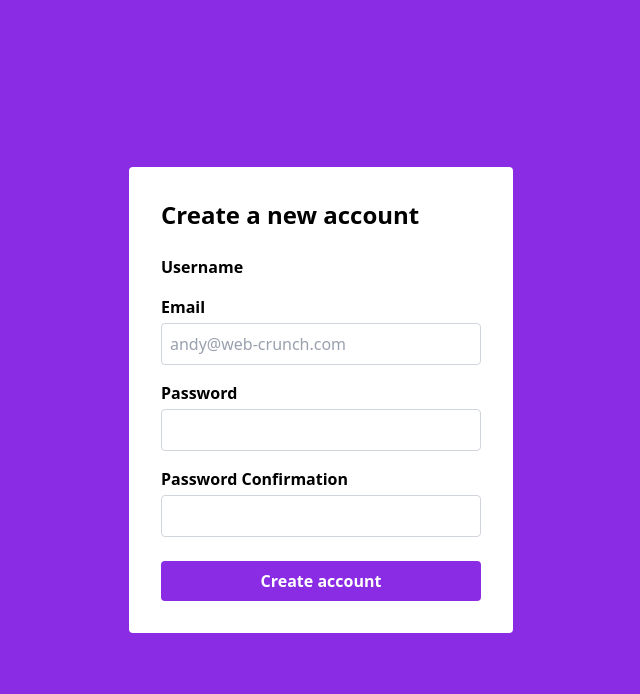
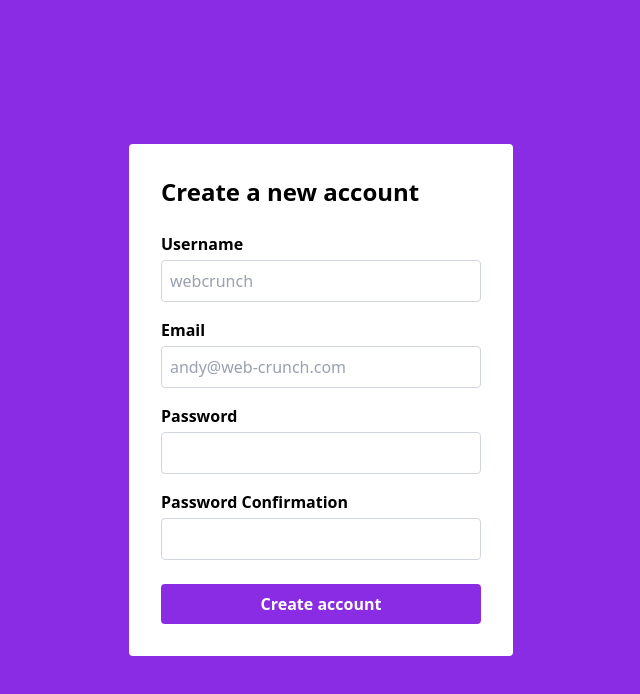
Before and after one commit to duongvnf8/FullStack_HomeWork, a plain HTML site: page Day23/Bai1.html in a window 1280 px wide. Shown: the whole page, without its empty margins (319-959 px from the left). Drawn offline with nearby package versions, Linux system fonts and the light colour scheme.

Commit message:
Fix Day23

```diff
--- a/Day23/Bai1.html
+++ b/Day23/Bai1.html
@@ -19,7 +19,12 @@
           <label for="username" class="block font-semibold mb-1"
             >Username</label
           >
-          <div class="relative"></div>
+          <input
+            id="username"
+            type="text"
+            placeholder="webcrunch"
+            class="w-full border border-gray-300 rounded-sm p-2 focus:outline-none focus:ring-1 focus:ring-gray-200 placeholder:text-gray-400 placeholder:font-normal"
+          />
           <p class="error-text text-red-500 text-sm mt-1"></p>
         </div>
         <!-- End-Username -->
```
